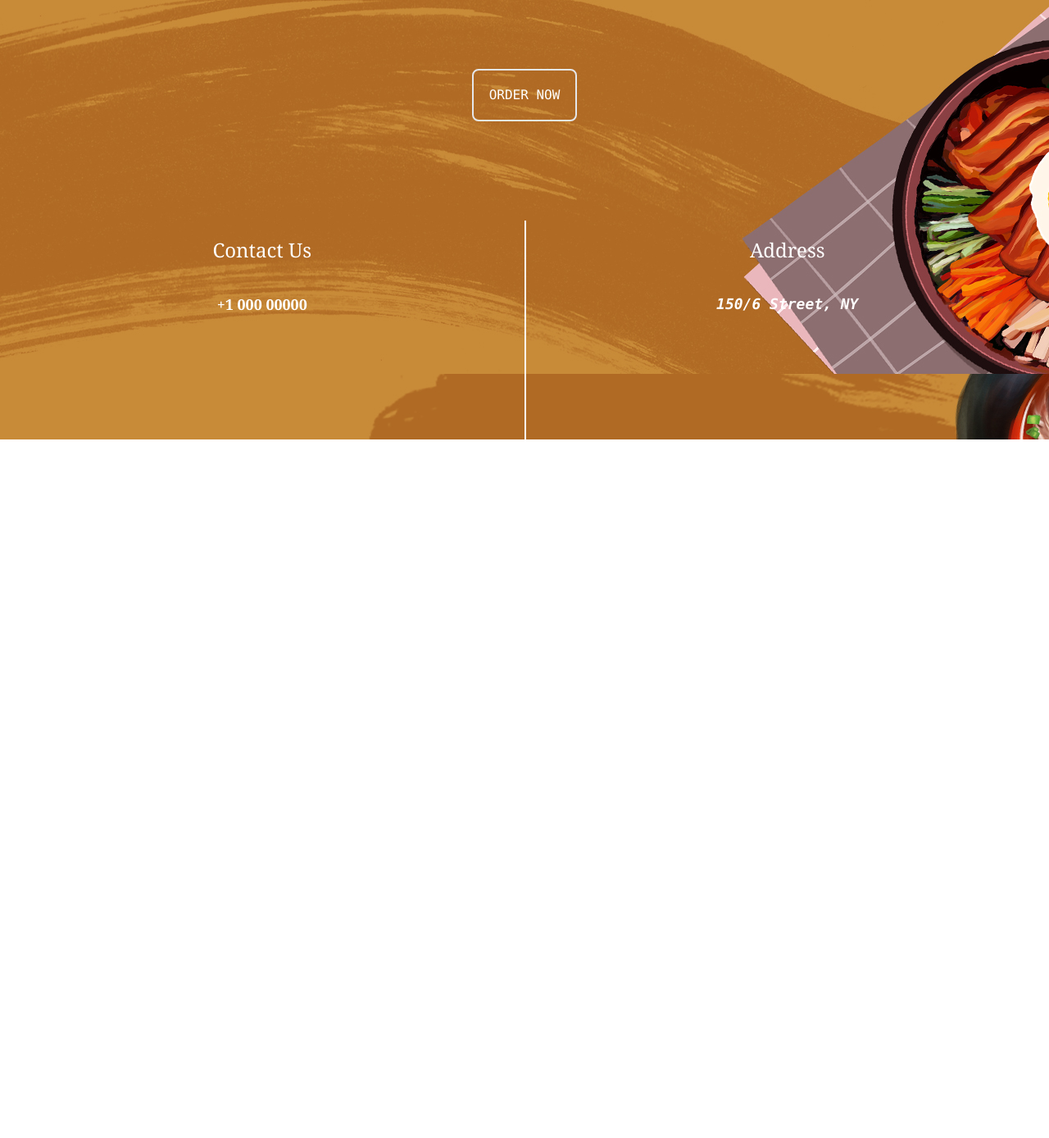
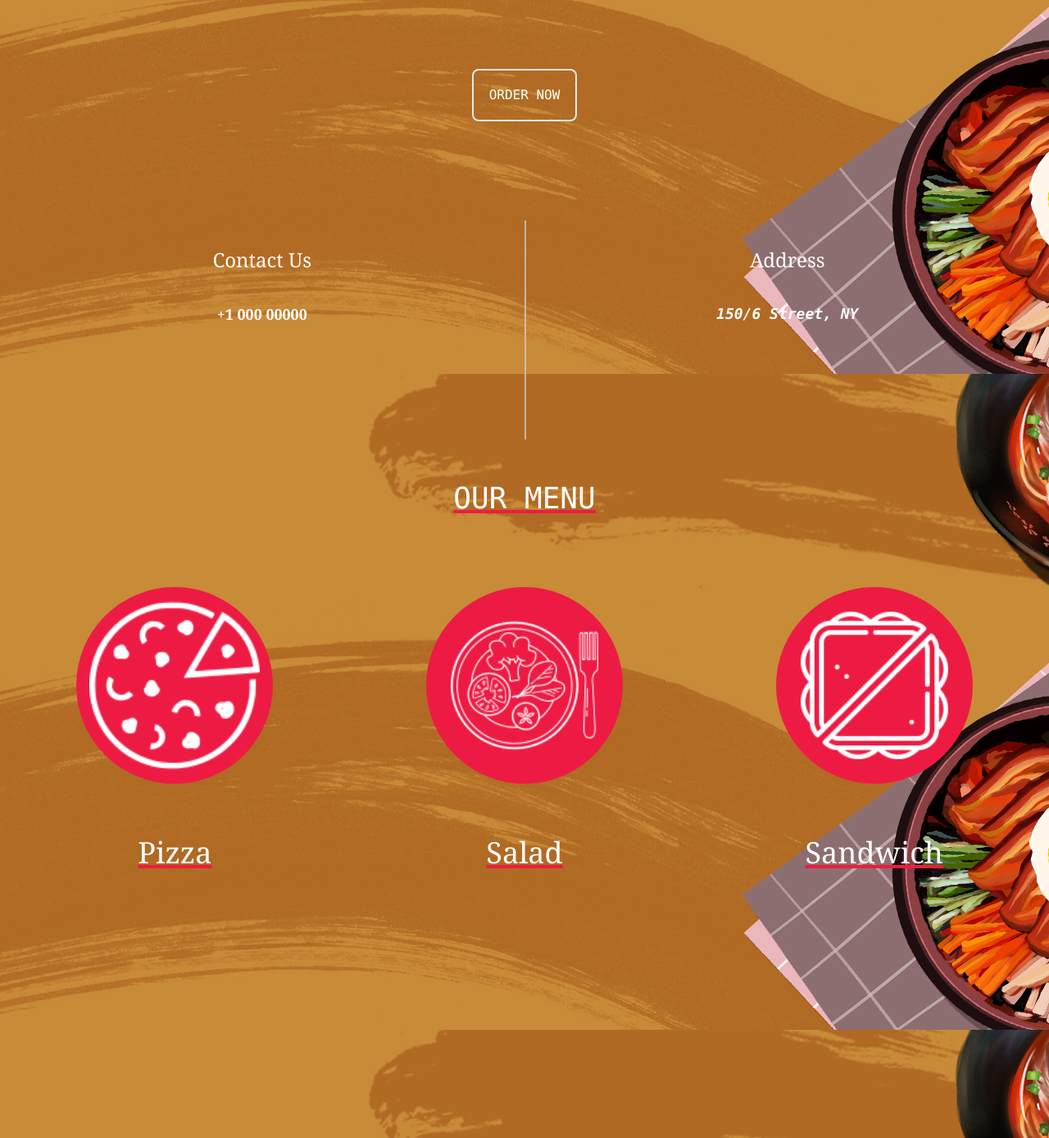
Before and after one commit to hahmadqayyum/sushi-wadasi, a plain HTML site: page index.html in a window 1280 px wide. Shown: the part 344-1732 px from the top of the page at 82% size. Before the commit the page ends 880 px from the top, so only its background shows below. Drawn offline with nearby package versions, Linux system fonts and the light colour scheme.

Commit message:
section 2, color added #ed1b43, pngs

```diff
--- a/index.html
+++ b/index.html
@@ -43,9 +43,9 @@
             >Home</a
           >
           <a
-            class="rounded-md flex cursor-pointer items-center justify-center h-auto w-20 text-slate-200 font-bold"
+            class="rounded-md flex cursor-pointer items-center justify-center h-auto w-60 text-4xl text-[#ed1b43] font-bold"
           >
-            LOGO
+            Sushi Wadasi
           </a>
           <a
             class="rounded-md flex cursor-pointer items-center justify-center h-10 w-20 text-slate-300 font-medium hover:bg-slate-500 hover:text-slate-100 duration-200"
@@ -58,31 +58,110 @@
           class="h-screen w-screen flex flex-col justify-center items-center"
         >
           <div
-            class="flex flex-col justify-center text-white items-center text-bold font-serif text-6xl h-1/3 space-y-10"
+            class="flex flex-col justify-center text-white items-center text-bold font-serif text-6xl h-1/3 pt-5"
           >
-            <h1>Sushi Wadasi</h1>
+            <div class="flex w-screen justify-center items-center">
+              <div class="w-52 h-1 bg-[#ed1b43]"></div>
+            </div>
+            <h1 class="underline decoration-4 decoration-[#ed1b43]">
+              Sushi Wadasi
+            </h1>
           </div>
           <div
             class="flex justify-center items-center pb-10 text-bold font-serif h-1/3"
           >
             <button
               type="button"
-              class="text-white border-2 h-16 w-32 duration-200 hover:bg-slate-900 rounded-lg hover:rounded-md hover:border-slate-900 uppercase font-mono"
+              class="text-white border-2 h-16 w-32 duration-200 hover:bg-slate-900 rounded-lg hover:rounded-md hover:border-[#ed1b43] uppercase font-mono"
             >
               Order Now
             </button>
           </div>
-          <div class="flex flex-row h-1/3 w-screen divide-x-2 divide-white">
-            <div class="flex flex-col justify-start space-y-9 items-center pt-5 w-full">
+          <div
+            class="flex flex-row h-1/3 w-screen divide-x-2 divide-gray-300/70"
+          >
+            <div
+              class="flex flex-col justify-start space-y-9 items-center pt-8 w-full"
+            >
               <h1 class="text-white text-bold font-serif text-2xl font-mono">
                 Contact Us
               </h1>
-              <p class="text-white font-bold font-serif text-lg" >+1 000 00000</p>
+              <p class="text-white font-bold font-serif text-lg">
+                +1 000 00000
+              </p>
             </div>
 
-            <div class="flex flex-col justify-start space-y-9 items-center pt-5 w-full font-mono">
+            <div
+              class="flex flex-col justify-start space-y-9 items-center pt-8 w-full font-mono"
+            >
               <h1 class="text-white text-bold font-serif text-2xl">Address</h1>
-              <address class="text-white font-bold font-mono text-lg" >150/6 Street, NY</address>
+              <address class="text-white font-bold font-mono text-lg">
+                150/6 Street, NY
+              </address>
+            </div>
+          </div>
+        </section>
+        <div class="flex pt-3 w-screen justify-center items-center"></div>
+        <section
+          class="h-screen w-screen flex flex-col mt-10 justify-start items-center"
+        >
+          <h1
+            class="text-bold text-white text-4xl font-mono underline uppercase decoration-4 decoration-[#ed1b43]"
+          >
+            Our Menu
+          </h1>
+          <br />
+          <div class="w-screen h-full flex flex-row">
+            <div class="w-full flex flex-col justify-center items-center">
+              <div class="flex justify-center items-center h-full">
+                <div
+                  class="flex justify-center items-center w-60 h-60 bg-[#ed1b43] rounded-full"
+                >
+                  <img src="./assests/pizza.png" class="w-52 h-52" />
+                </div>
+              </div>
+              <div class="flex h-full">
+                <h1
+                  class="text-white decoration-4 underline decoration-[#ed1b43] text-bold font-serif text-4xl font-mono"
+                >
+                  Pizza
+                </h1>
+              </div>
+            </div>
+            <div class="w-full flex flex-col justify-center items-center">
+              <div class="flex justify-center items-center h-full">
+                <div
+                  class="flex justify-center items-center w-60 h-60 bg-[#ed1b43] rounded-full"
+                >
+                  <img src="./assests/salad.png" class="w-[180px] h-[180px]" />
+                </div>
+              </div>
+              <div class="flex h-full">
+                <h1
+                  class="text-white decoration-4 text-bold font-serif text-4xl font-mono underline decoration-[#ed1b43]"
+                >
+                  Salad
+                </h1>
+              </div>
+            </div>
+            <div class="w-full flex flex-col justify-center items-center">
+              <div class="flex justify-center items-center h-full">
+                <div
+                  class="flex justify-center items-center w-60 h-60 bg-[#ed1b43] rounded-full"
+                >
+                  <img
+                    src="./assests/sandwich.png"
+                    class="w-[180px] h-[180px]"
+                  />
+                </div>
+              </div>
+              <div class="flex h-full">
+                <h1
+                  class="text-white underline decoration-[#ed1b43] decoration-4 text-bold font-serif text-4xl font-mono"
+                >
+                  Sandwich
+                </h1>
+              </div>
             </div>
           </div>
         </section>
```
Also changed, not shown: assests/logo.png (added), assests/pizza.png (added), assests/salad.png (added), assests/sandwich.png (added).
